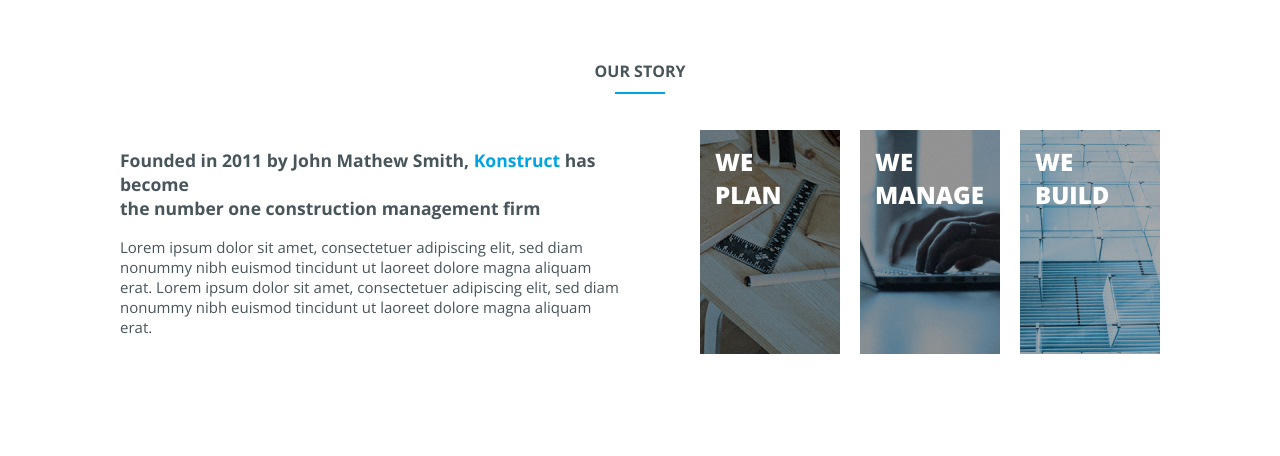
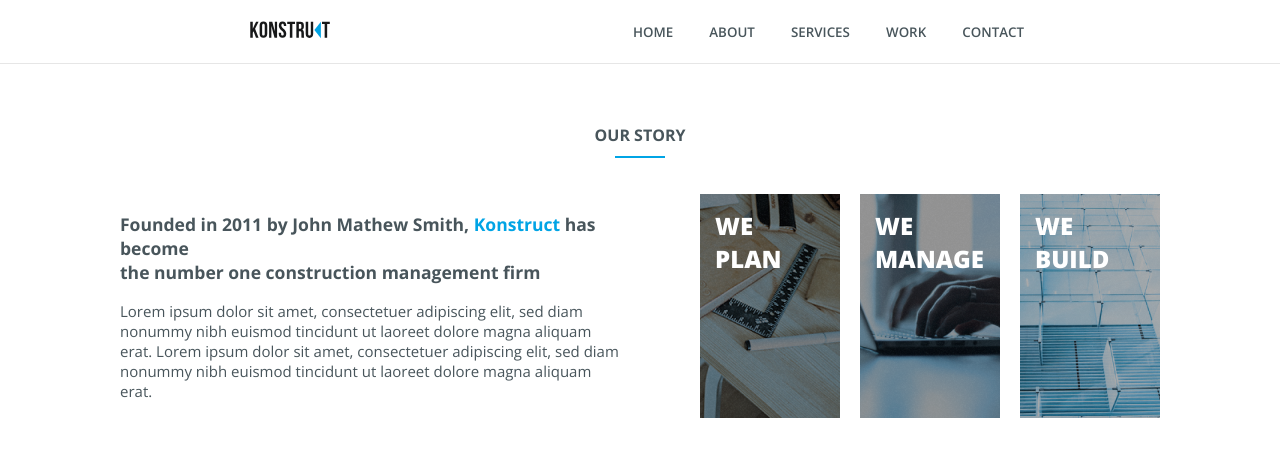
Before and after one commit to DanyaCorneum/Konstruct, a plain HTML site: page index.html in a window 1280 px wide. Drawn offline with nearby package versions, Linux system fonts and the light colour scheme.

Commit message:
added navBarSection.css and settings.css

```diff
--- a/index.html
+++ b/index.html
@@ -10,10 +10,27 @@
       href="https://fonts.googleapis.com/css2?family=Montserrat:ital,wght@0,100..900;1,100..900&family=Open+Sans:ital,wght@0,300..800;1,300..800&family=Poppins:ital,wght@0,100;0,200;0,300;0,400;0,500;0,600;0,700;0,800;0,900;1,100;1,200;1,300;1,400;1,500;1,600;1,700;1,800;1,900&family=Raleway:ital,wght@0,100..900;1,100..900&family=Roboto:ital,wght@0,100;0,300;0,400;0,500;0,700;0,900;1,100;1,300;1,400;1,500;1,700;1,900&display=swap"
       rel="stylesheet"
     />
-    <link rel="stylesheet" href="style/firstSectionStyle.css" />
+    <link rel="stylesheet" href="style/settings.css" />
+    <link rel="stylesheet" href="style/navBarSectionStyle.css" />
+    <link rel="stylesheet" href="style/OurStorySectionStyle.css" />
     <link rel="stylesheet" href="style/adaptive.css" />
   </head>
   <body>
+    <div class="nav-bar">
+      <div class="nav-bar-container">
+        <div class="icon">
+          <img src="images/company-logo-black.svg" alt="" />
+        </div>
+        <div class="buttons">
+          <button class="buttons-items">home</button>
+          <button class="buttons-items">about</button>
+          <button class="buttons-items">services</button>
+          <button class="buttons-items">work</button>
+          <button class="buttons-items">contact</button>
+        </div>
+      </div>
+    </div>
+    <!-- our story -->
     <div class="our-story">
       <div class="our-story-container">
         <h2>our story</h2>
--- a/style/firstSectionStyle.css
+++ b/style/OurStorySectionStyle.css
@@ -1,18 +1,3 @@
-* {
-  font-family: "Open Sans", sans-serif;
-  box-sizing: border-box;
-}
-*,
-*::before,
-*::after {
-  box-sizing: border-box;
-}
-body {
-  margin: 0;
-}
-ul {
-  list-style: none;
-}
 .our-story-container {
   max-width: 100%;
   max-height: 100%;
@@ -26,7 +11,7 @@ ul {
   max-width: 120px;
   max-height: 20px;
   margin: 60px auto 0;
-  color: #48555b;
+  color: var(--gray);
   text-align: center;
 }
 .our-story h2::after {
--- /dev/null
+++ b/style/navBarSectionStyle.css
@@ -0,0 +1,35 @@
+.nav-bar {
+  height: 64px;
+  width: 100%px;
+  border-bottom: 1px solid #e6e6e6;
+}
+.nav-bar-container {
+  display: flex;
+  justify-content: space-between;
+}
+.icon img {
+  width: 80px;
+  height: 20px;
+  margin-left: 250px;
+  margin-top: 20px;
+  margin-bottom: 20px;
+}
+.buttons {
+  margin: 20px auto 20px;
+  margin-right: 250px;
+}
+.buttons-items {
+  background-color: white;
+  color: var(--gray);
+  font-weight: 600;
+  border: none;
+  text-transform: uppercase;
+  margin-right: 20px;
+}
+.buttons-items:nth-child(5) {
+  margin-right: 0;
+}
+.buttons-items:hover {
+  color: var(--accent-color);
+  cursor: pointer;
+}
--- /dev/null
+++ b/style/settings.css
@@ -0,0 +1,17 @@
+* {
+  font-family: "Open Sans", sans-serif;
+  box-sizing: border-box;
+}
+*,
+*::before,
+*::after {
+  box-sizing: border-box;
+}
+body {
+  margin: 0;
+  --gray: #48555b;
+  --accent-color: #00a4e5;
+}
+ul {
+  list-style: none;
+}
```
Also changed, not shown: images/company-logo-black.svg (added).
